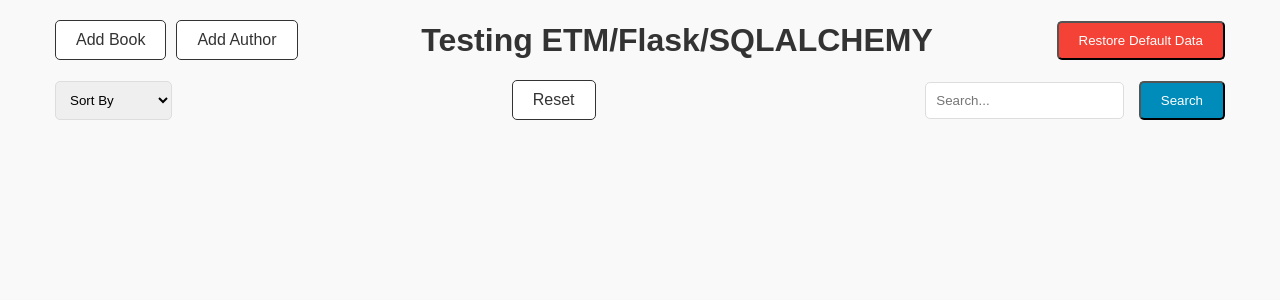
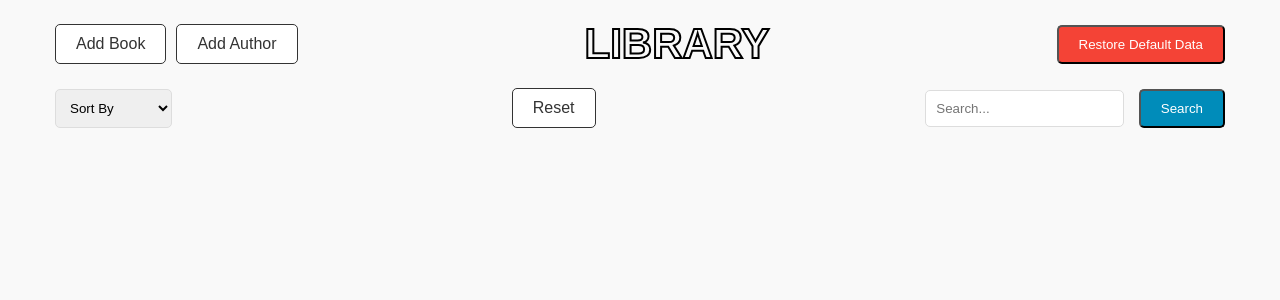
Before and after one commit to ludmitr/book-alchemy, a Flask app: page / in a window 1280 px wide. Shown: the top 300 px of the page. Run offline with Flask 3, Linux system fonts and the light colour scheme.

Commit message:
interface update

```diff
--- a/static/home.css
+++ b/static/home.css
@@ -4,6 +4,15 @@
     padding: 0;
     box-sizing: border-box;
 }
+h1 {
+    font-size: 42px;  /* Adjust as needed */
+    color: black;
+    -webkit-text-stroke: 2px black;  /* Width and color of the border */
+    -webkit-background-clip: text;
+    -webkit-text-fill-color: transparent;
+}
+
+
 
 body {
     font-family: Arial, sans-serif;
--- a/templates/home.html
+++ b/templates/home.html
@@ -12,7 +12,7 @@
         <a class="btn btn-reset" href="{{ url_for('add_book') }}">Add Book</a>
         <a class="btn btn-reset" href="{{ url_for('add_author') }}">Add Author</a>
     </div>
-    <h1>Testing ETM/Flask/SQLALCHEMY</h1>
+    <h1>LIBRARY</h1>
 
     <form action="{{ url_for('restore_db') }}" method="post">
         <button class="btn btn-danger" type="submit">Restore Default Data
```
